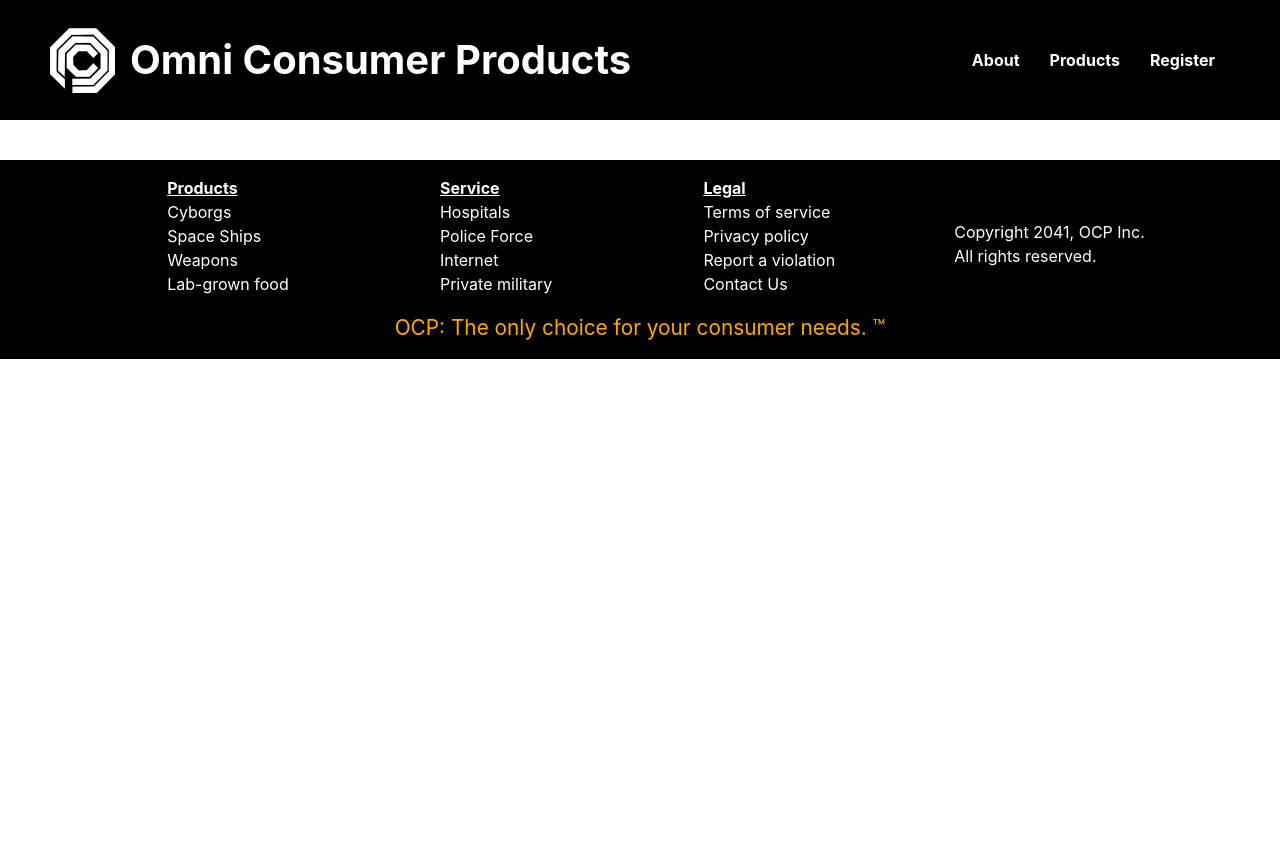
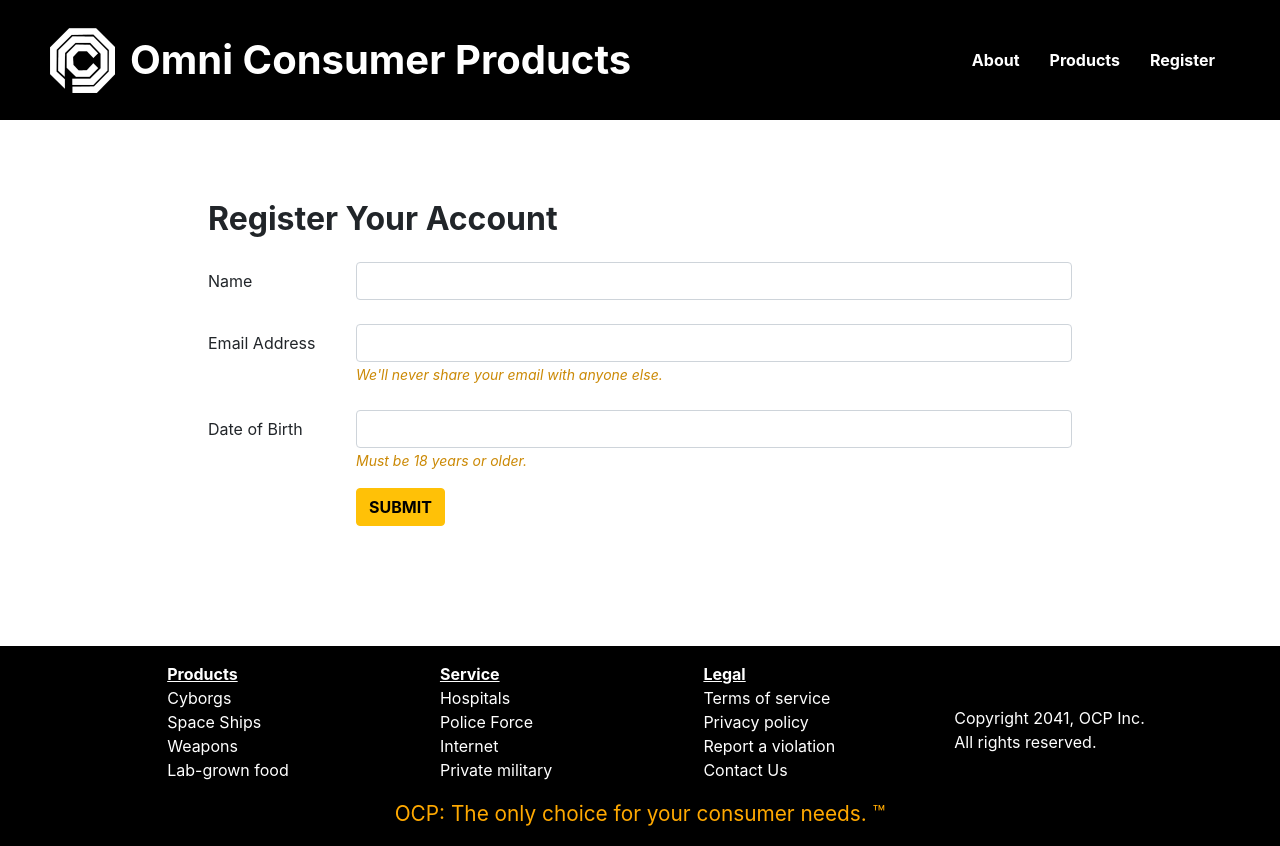
Before and after one commit to Zsvoboda87/OCP, a React (Create React App) app: page /register in a window 1280 px wide. Before the commit the page ends 800 px from the top, so only its background shows below. Built offline with nearby package versions, Linux system fonts and the light colour scheme.

Commit message:
form state

```diff
--- a/src/App.js
+++ b/src/App.js
@@ -18,7 +18,7 @@
         <Header />
         <Routes>
           <Route exact path="/" element={<Home />} />
-          <Route exact path="/register" component={RegisterForm} />
+          <Route exact path="/register" element={<RegisterForm />} />
         </Routes>
         <Footer />
       </BrowserRouter>
--- a/src/components/Register.js
+++ b/src/components/Register.js
@@ -9,7 +9,7 @@
             <h2 className="flex-center">Register Your Account</h2>
             <p id="reg-paragraph" className="flex-center"> Create an account to access products, orders, and billing information.</p>
             <div className="flex-center">
-                <Link to={'./register'}><Button variant="warning" > REGISTER</Button></Link>
+                <Link to={'./register'}><Button variant="warning"> REGISTER</Button></Link>
             </div>
         </div>
     )
--- a/src/components/pages/RegisterForm.js
+++ b/src/components/pages/RegisterForm.js
@@ -1,10 +1,141 @@
+import { Form, Button, Col, Row } from 'react-bootstrap'
+import { useState } from 'react'
+
+
+function validateEmail(email) {
+    var re = /^(([^<>()[\]\\.,;:\s@"]+(\.[^<>()[\]\\.,;:\s@"]+)*)|(".+"))@((\[[0-9]{1,3}\.[0-9]{1,3}\.[0-9]{1,3}\.[0-9]{1,3}\])|(([a-zA-Z\-0-9]+\.)+[a-zA-Z]{2,}))$/;
+    return re.test(String(email).toLowerCase());
+}
+
 
 function RegisterForm() {
+    const [formState, setFormState] = useState({
+        name: '',
+        email: '',
+        date_of_birth: '',
+    })
+
+
+    const [errorMessage, setErrorMessage] = useState("We'll never share your email with anyone else.");
+
+    const handleChange = (e) => {
+        if (e.target.name === 'email') {
+            const isEmailValid = validateEmail(e.target.value);
+            console.log(isEmailValid);
+            if (!isEmailValid) {
+                setErrorMessage('Your email is invalid');
+            } else {
+                if (!e.target.value.length) {
+                    setErrorMessage(`${e.target.name} is required.`);
+                } else {
+                    setErrorMessage('');
+                }
+            }
+        }
+        // if (e.target.name === 'date') {
+        //     const isPasswordValid = checkPassword(e.target.value);
+        //     console.log(e.target.value);
+        //     if (!isPasswordValid) {
+        //         setErrorMessage('Your password needs to be at least 8 characters and contain an uppercase letter and number.');
+        //     } else {
+        //         if (!e.target.value.length) {
+        //             setErrorMessage(`${e.target.name} is required.`);
+        //         } else {
+        //             setErrorMessage('');
+        //         }
+        //     }
+        // }
+
+        setFormState({ ...formState, [e.target.name]: e.target.value })
+
+
+    };
+
+    console.log(formState)
+
+    const handleFormSubmit = async event => {
+        event.preventDefault();
+        const responseData =
+            await fetch("http://localhost:8080/https://challenge-api.codered.cloud/api/v1/register", {
+                method: "post",
+                body: formState,
+                mode: 'cors',
+                headers: {
+                    'origin': 'https://challenge-api.codered.cloud'
+                }
+            })
+        console.log(responseData)
+    }
+
+
+
+
+
     return (
-        <form>
-            <label>name</label>
-            <input></input>
-        </form>
+        <>
+            <div className='flex-center reg-form'>
+                <Form className='rform'>
+                    <Row className="mb1">
+                        <h2> Register Your Account</h2>
+                    </Row>
+                    <Row>
+                        <Form.Label column lg={2}>
+                            Name
+                        </Form.Label>
+                        <Col>
+                            <Form.Control
+                                type="text"
+                                name="name"
+                                onChange={handleChange} />
+
+                        </Col>
+                    </Row>
+                    <br />
+                    <Row>
+                        <Form.Label column lg={2}>
+                            Email Address
+                        </Form.Label>
+                        <Col>
+                            <Form.Control
+                                type="email"
+                                name="email"
+                                onChange={handleChange}
+                            />
+                            <Form.Text id="passwordHelpBlock" className="passwordHelpBlock" >
+                                {errorMessage}
+                            </Form.Text>
+                        </Col>
+                    </Row>
+                    <br />
+                    <Row>
+                        <Form.Label column lg={2}>
+                            Date of Birth
+                        </Form.Label>
+                        <Col>
+                            <Form.Control
+                                type="text"
+                                name="date_of_birth"
+                                onChange={handleChange}
+                            />
+                            <Form.Text id="passwordHelpBlock" >
+                                Must be 18 years or older.
+                            </Form.Text>
+                        </Col>
+                    </Row>
+                    <Row>
+                        <Form.Label column lg={2}>
+
+                        </Form.Label>
+                        <Col className="mt1" >
+                            <Button
+                                variant="warning"
+                                onClick={handleFormSubmit}
+                            >SUBMIT</Button>
+                        </Col>
+                    </Row>
+                </Form>
+            </div>
+        </>
     )
 }
 
--- a/src/index.css
+++ b/src/index.css
@@ -29,6 +29,10 @@
 a {
   text-decoration: none;
   color: var(--primary-color)
+}
+
+a:hover {
+  color: var(--accent-color)
 }
 
 .flex {
@@ -145,3 +149,24 @@
   color: #FFA900;
   font-size: 1.3rem;
 }
+
+.rform {
+  width: 80vw;
+  padding: 5rem
+}
+
+.reg-form {
+  width: 100vw
+}
+
+#passwordHelpBlock {
+  color: #cb8905;
+  font-style: italic;
+}
+
+.mt1 {
+  margin-top: 1rem
+}
+.mb1 {
+  margin-bottom: 1rem
+}
```
